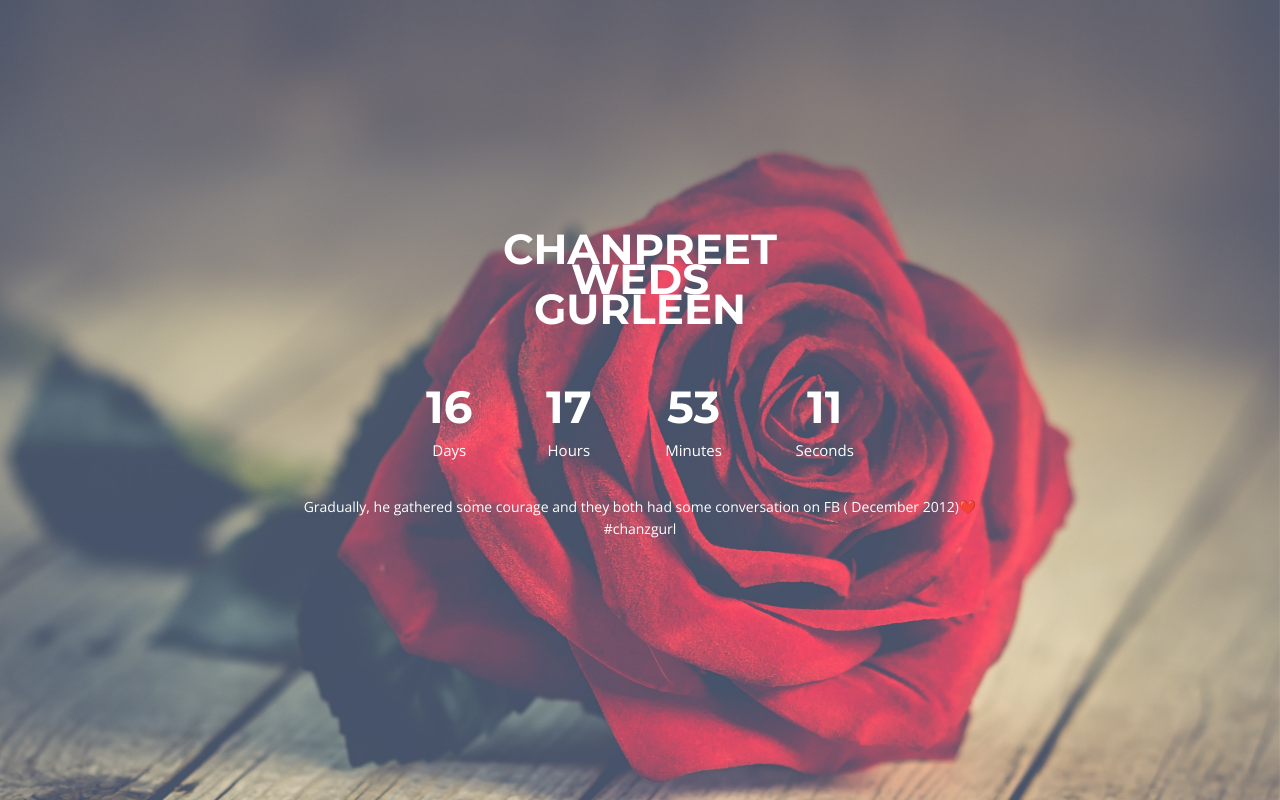
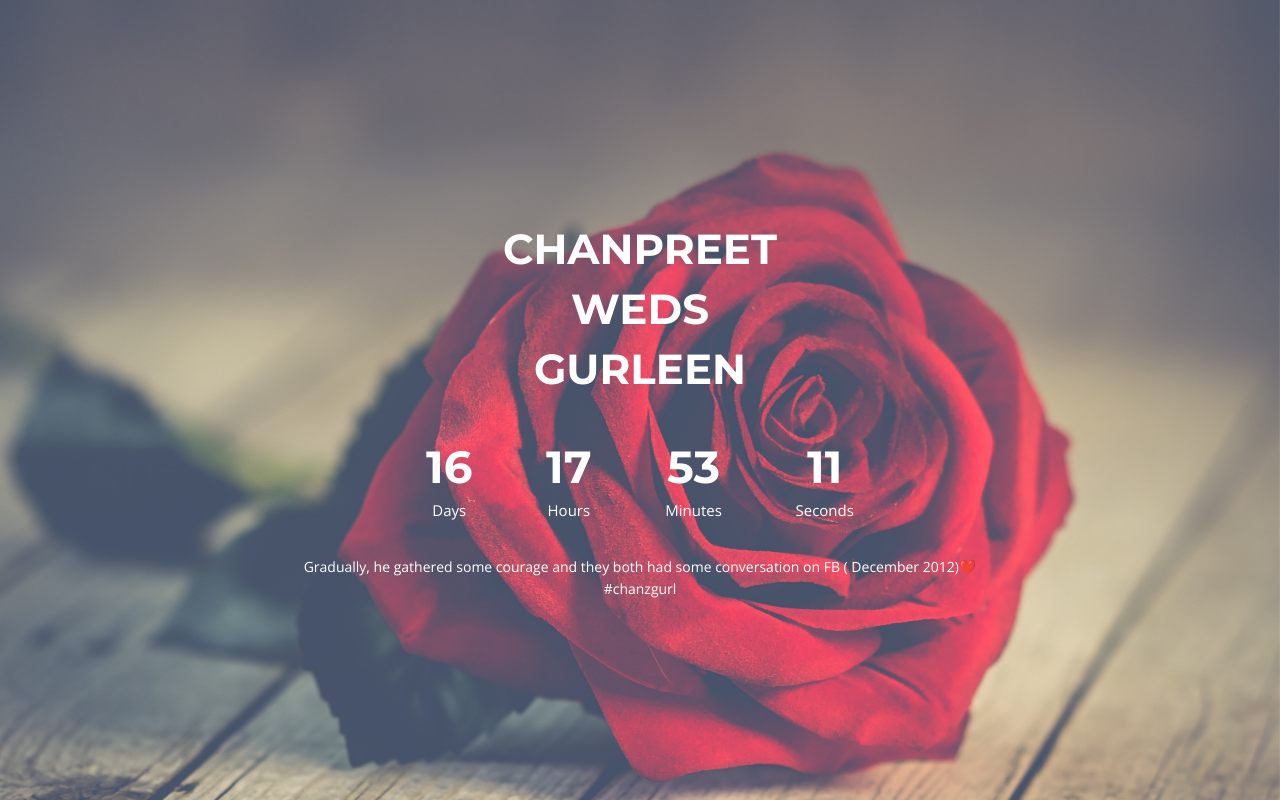
Before and after one commit to thechanpreetsingh/chanpreetsinghio.github.io, a website: page index.html in a window 1280 px wide. Drawn offline with nearby package versions, Linux system fonts and the light colour scheme.

Commit message:
Update index.html

```diff
--- a/index.html
+++ b/index.html
@@ -37,7 +37,7 @@
         <div class="row text-center">
           <div class="col-md-12 col-sm-12 col-xs-12">
             <div class="heading-count">
-              <h2>CHANPREET <br>WEDS <br>GURLEEN</h2>
+              <h2>CHANPREET <br><br>WEDS <br><br>GURLEEN</h2>
             </div>
           </div>
           <div class="col-md-12 col-sm-12 col-xs-12">
```
